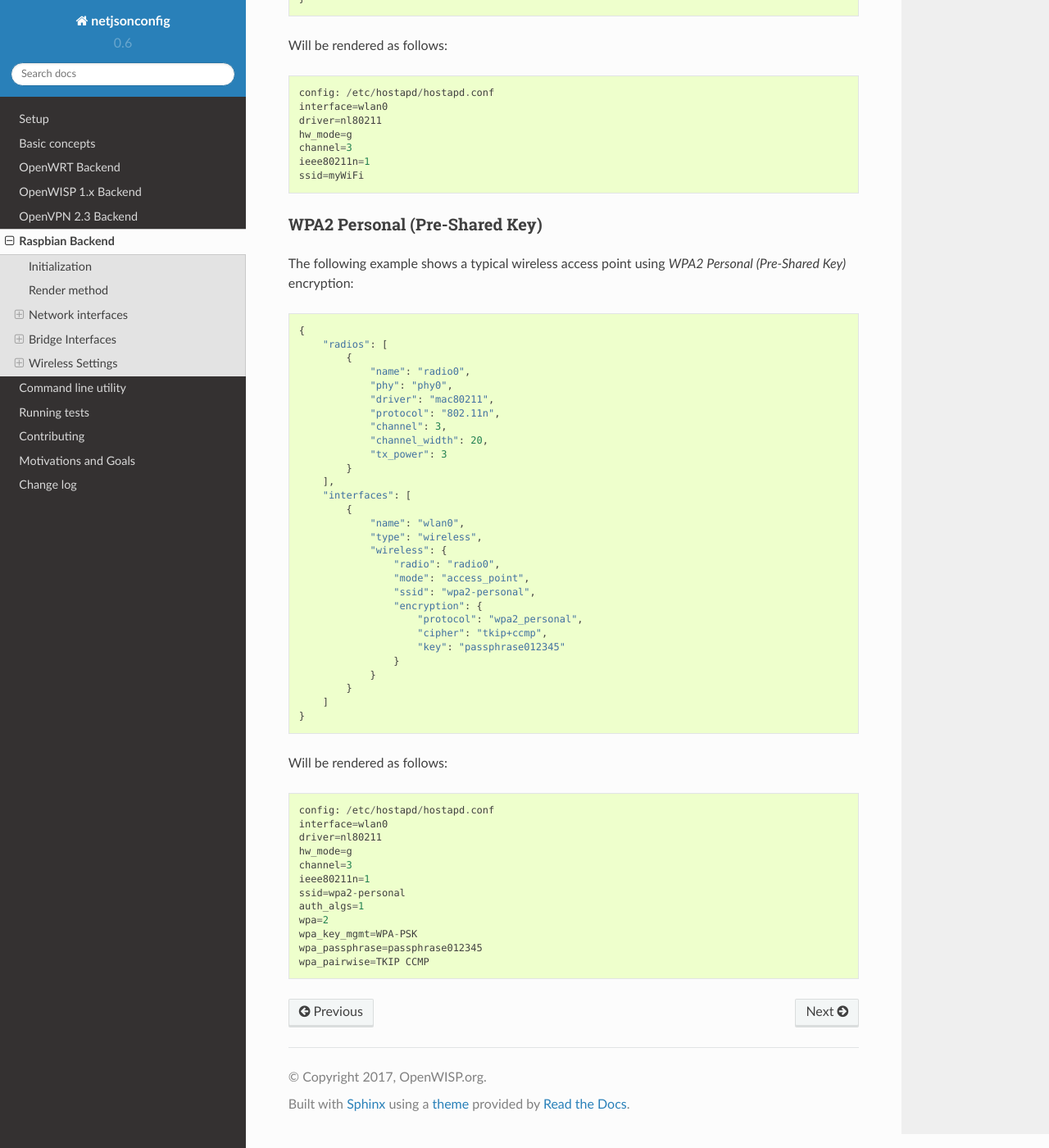
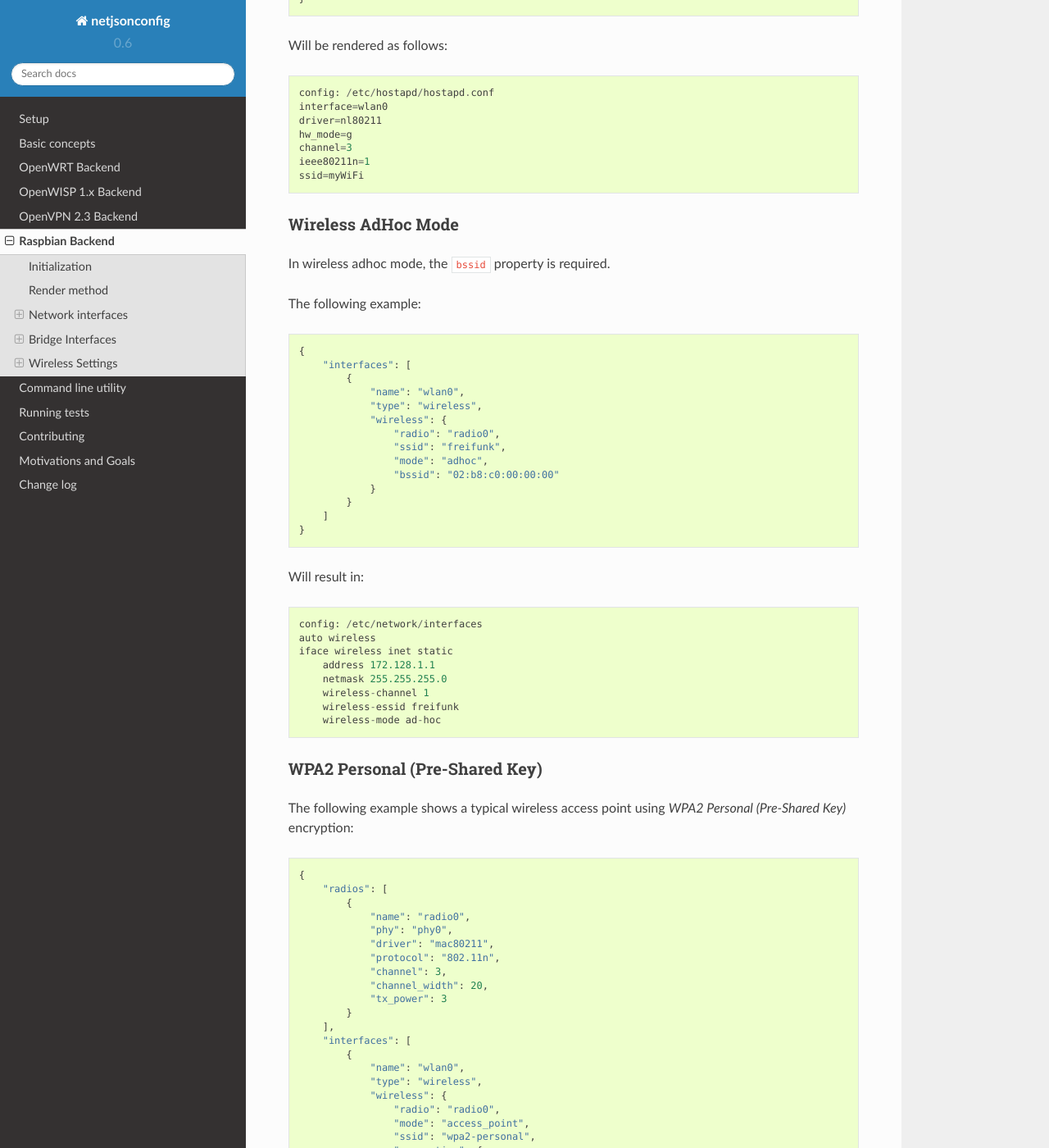
Before and after one commit to openwisp/netjsonconfig, a Sphinx documentation site: the page built from docs/source/backends/raspbian.rst, in a window 1280 px wide and 1400 px high, scrolled down 8788 px. Shown: the whole window at 82% size. Built offline with Sphinx 7.4.7 and the Read the Docs theme 2.0.0, drawn with Linux system fonts in a browser that asks for light colours.

Commit message:
[raspbian] Added documentation on adhoc

```diff
--- a/docs/source/backends/raspbian.rst
+++ b/docs/source/backends/raspbian.rst
@@ -442,6 +442,42 @@ Will be rendered as follows::
     ieee80211n=1
     ssid=myWiFi
 
+Wireless AdHoc Mode
+~~~~~~~~~~~~~~~~~~~
+
+In wireless adhoc mode, the ``bssid`` property is required.
+
+The following example:
+
+.. code-block:: python
+
+    {
+        "interfaces": [
+            {
+                "name": "wlan0",
+                "type": "wireless",
+                "wireless": {
+                    "radio": "radio0",
+                    "ssid": "freifunk",
+                    "mode": "adhoc",
+                    "bssid": "02:b8:c0:00:00:00"
+                }
+            }
+        ]
+    }
+
+Will result in::
+
+    config: /etc/network/interfaces
+    auto wireless
+    iface wireless inet static
+        address 172.128.1.1
+        netmask 255.255.255.0
+        wireless-channel 1
+        wireless-essid freifunk
+        wireless-mode ad-hoc
+
+
 WPA2 Personal (Pre-Shared Key)
 ~~~~~~~~~~~~~~~~~~~~~~~~~~~~~~
 
```
